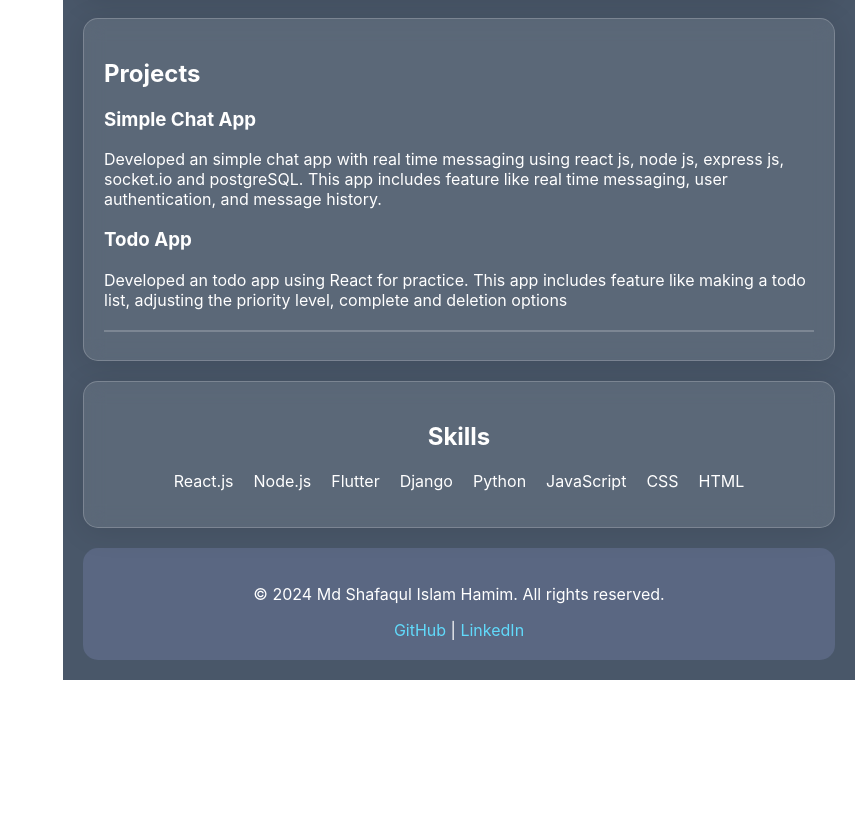
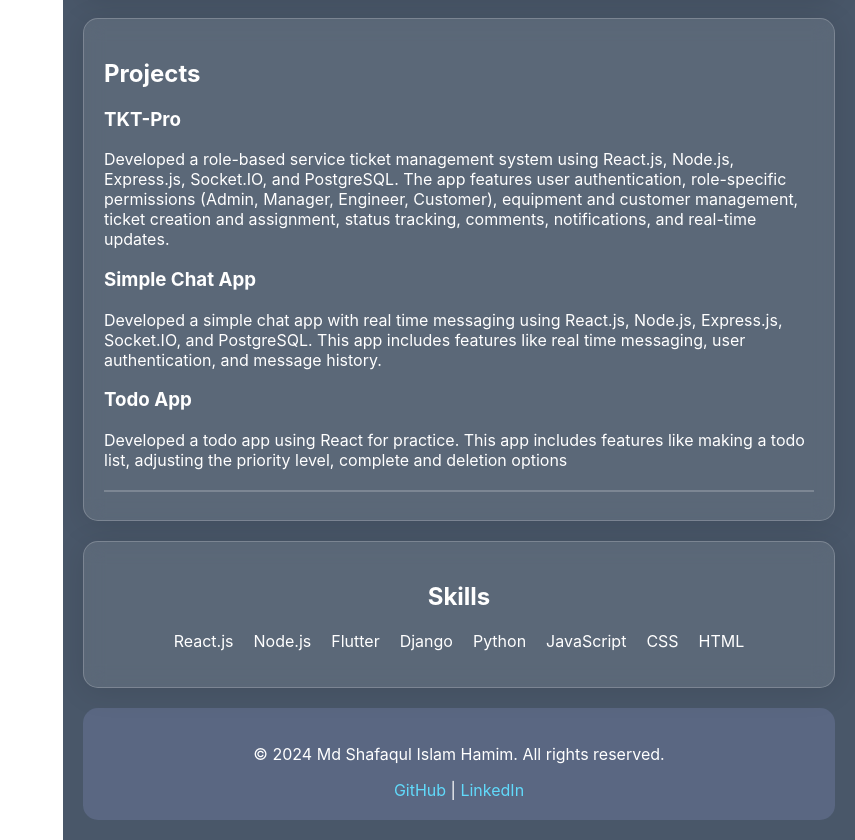
Before and after one commit to Shafaqulhamim/resume-website, a React (Create React App) app: page / in a window 1280 px wide. Shown: the part 973-1813 px from the top of the page, without its empty margins (425-1280 px from the left). Before the commit the page ends 1653 px from the top, so only its background shows below. Built offline with nearby package versions, Linux system fonts and the light colour scheme.

Commit message:
project updates

```diff
--- a/src/Projects.js
+++ b/src/Projects.js
@@ -1,8 +1,20 @@
-
 function Projects() {
   const projects = [
-    { Name: "Simple Chat App", Desc: "Developed an simple chat app with real time messaging using react js, node js, express js, socket.io and postgreSQL. This app includes feature like real time messaging, user authentication, and message history." },
-    { Name: "Todo App", Desc: "Developed an todo app using React for practice. This app includes feature like making a todo list, adjusting the priority level, complete and deletion options"},
+    {
+      "Name": "TKT-Pro",
+      "Desc": "Developed a role-based service ticket management system using React.js, Node.js, Express.js, Socket.IO, and PostgreSQL. The app features user authentication, role-specific permissions (Admin, Manager, Engineer, Customer), equipment and customer management, ticket creation and assignment, status tracking, comments, notifications, and real-time updates.",
+      "Link": "https://github.com/Shafaqulhamim/TickT-Pro"
+    },
+    {
+      "Name": "Simple Chat App",
+      "Desc": "Developed a simple chat app with real time messaging using React.js, Node.js, Express.js, Socket.IO, and PostgreSQL. This app includes features like real time messaging, user authentication, and message history.",
+      "Link": "https://github.com/Shafaqulhamim/chat-app"
+    },
+    {
+      "Name": "Todo App",
+      "Desc": "Developed a todo app using React for practice. This app includes features like making a todo list, adjusting the priority level, complete and deletion options",
+      "Link": "https://shafaqulhamim.github.io/todo-app/"
+    },
   ];
 
   return (
@@ -11,16 +23,14 @@ function Projects() {
       <ul style={styles.list}>
         {projects.map((pro, index) => (
           <li key={index} style={styles.listItem}>
-    {index === 1 ? (
-      <a href="https://shafaqulhamim.github.io/todo-app/"
+            <a
+              href={pro.Link}
               target="_blank"
               rel="noopener noreferrer"
-      style={{textDecoration: "none" }}>
+              style={{ textDecoration: "none" }}
+            >
               <h3 style={{ color: "white" }}>{pro.Name}</h3>
             </a>
-    ) : (
-      <h3>{pro.Name}</h3>
-    )}
             <p>{pro.Desc}</p>
           </li>
         ))}
@@ -39,9 +49,8 @@ const styles = {
     backdropFilter: "blur(10px)",
     border: "1px solid rgba(255, 255, 255, 0.2)",
     color: "#fff",
-    //maxWidth: "800px",
     margin: "20px auto",
-    borderRadius:"15px",
+    borderRadius: "15px",
     marginBottom: "20px"
   },
   heading: {
```
Lines whose indentation alone changed are shown as unchanged.
